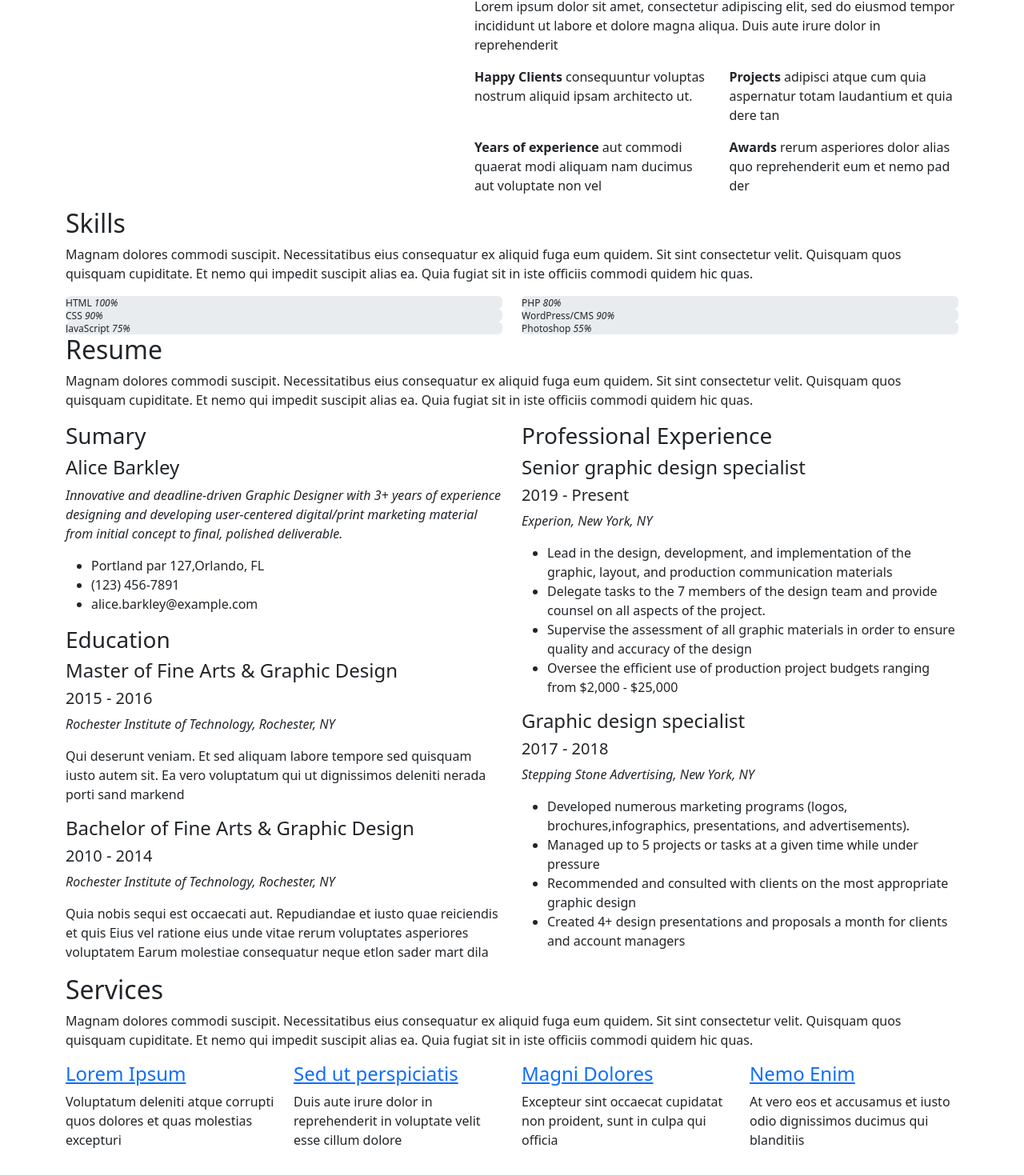
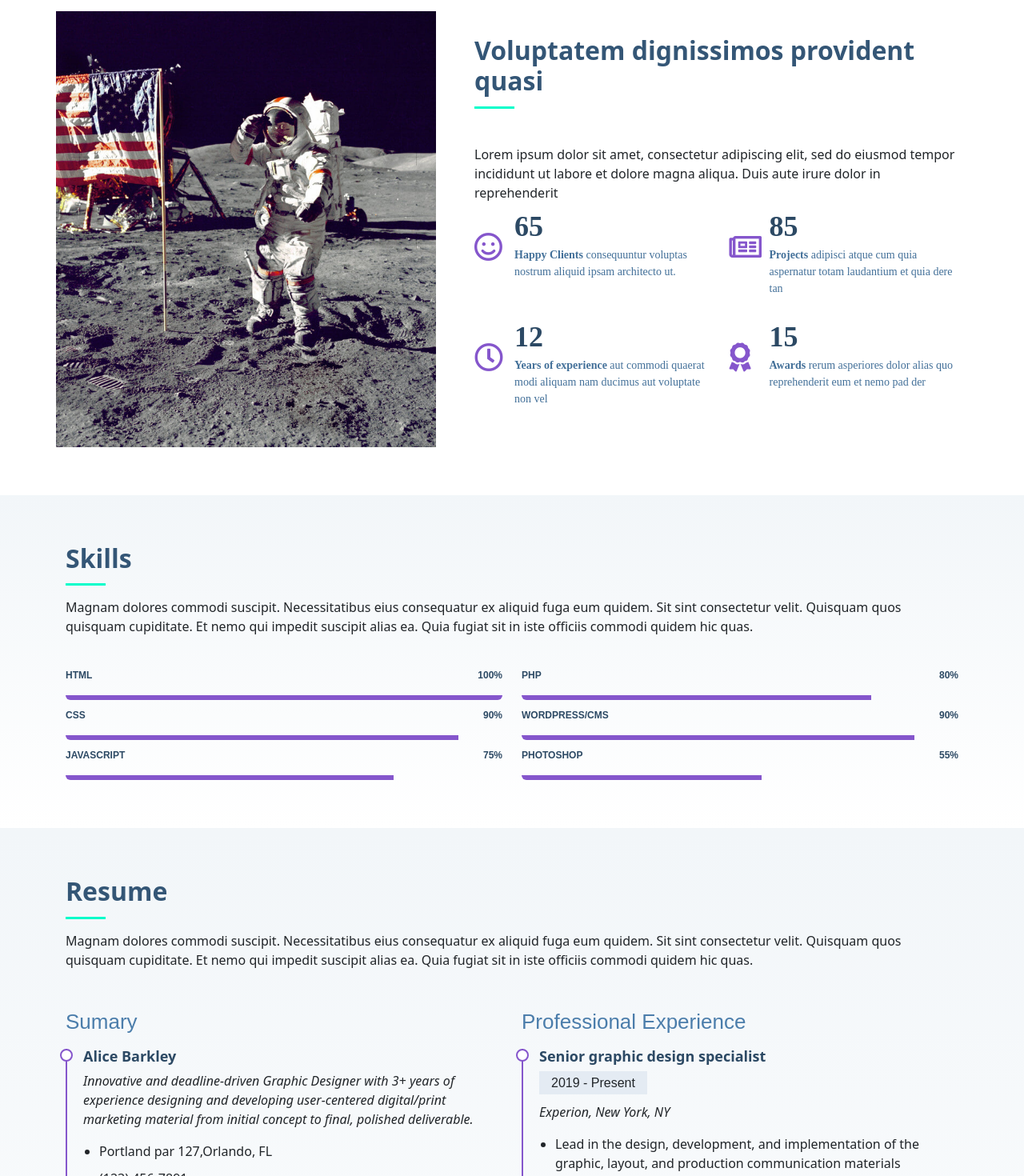
Before and after one commit to aldrinhronchi/Portfolium-Front, an Angular app: page /curriculum in a window 1280 px wide. Shown: the part 102-1572 px from the top of the page at 80% size. Built offline with nearby package versions, Linux system fonts and the light colour scheme.

Commit message:
Refactor: Css do modulo Projetos e Curriculo

```diff
--- a/src/app/curriculum/curriculum.component.css
+++ b/src/app/curriculum/curriculum.component.css
@@ -0,0 +1,303 @@
+/*--------------------------------------------------------------
+# Sections General
+--------------------------------------------------------------*/
+section {
+  padding: 60px 0;
+}
+
+.section-bg {
+  background: linear-gradient(180deg, #f2f6f9 0%, #fff 100%);
+}
+
+.section-title {
+  padding-bottom: 30px;
+}
+
+.section-title h2 {
+  font-size: 32px;
+  font-weight: bold;
+  margin-bottom: 15px;
+  padding-bottom: 15px;
+  position: relative;
+  color: #345676;
+}
+
+.section-title h2::after {
+  content: "";
+  position: absolute;
+  display: block;
+  width: 50px;
+  height: 3px;
+  background: #03fcca;
+  bottom: 0;
+  left: 0;
+}
+
+.section-title p {
+  margin-bottom: 0;
+}
+/*--------------------------------------------------------------
+# About
+--------------------------------------------------------------*/
+.about .content {
+    padding: 30px 0;
+  }
+
+  .about .content h3 {
+    font-weight: 500;
+    font-size: 34px;
+    color: #2c4964;
+  }
+
+  .about .content p {
+    margin-bottom: 0;
+  }
+
+  .about .content .count-box {
+    padding: 20px 0;
+    width: 100%;
+  }
+
+  .about .content .count-box i {
+    display: block;
+    font-size: 36px;
+    color:  #8556cc;
+    float: left;
+    line-height: 2;
+  }
+
+  .about .content .count-box span {
+    font-size: 36px;
+    line-height: 20px;
+    display: block;
+    font-weight: 700;
+    color: #2c4964;
+    margin-left: 50px;
+    font-family: "Playfair Display", serif;
+  }
+
+  .about .content .count-box p {
+    padding: 15px 0 0 0;
+    margin: 0 0 0 50px;
+    font-family: "Playfair Display", serif;
+    font-size: 14px;
+    color: #437099;
+  }
+
+  .about .content .count-box a {
+    font-weight: 600;
+    display: block;
+    margin-top: 20px;
+    color: #437099;
+    font-size: 15px;
+    font-family: "Poppins", sans-serif;
+    transition: ease-in-out 0.3s;
+  }
+
+  .about .content .count-box a:hover {
+    color: #6b96be;
+  }
+
+  .about .image {
+    background: url("/assets/img/avatars/avatar.jpg") center center no-repeat;
+    background-size: cover;
+    min-height: 400px;
+  }
+
+  @media (max-width: 991px) {
+    .about .image {
+      text-align: center;
+    }
+
+    .about .image img {
+      max-width: 80%;
+    }
+  }
+
+  @media (max-width: 667px) {
+    .about .image img {
+      max-width: 100%;
+    }
+  }
+
+  /*--------------------------------------------------------------
+  # Skills
+  --------------------------------------------------------------*/
+   .skills .progress {
+    height: 50px;
+    display: block;
+    background: none;
+  }
+
+  .skills .progress .skill {
+    padding: 10px 0;
+    margin: 0 0 6px 0;
+    text-transform: uppercase;
+    display: block;
+    font-weight: 600;
+    font-family: "Poppins", sans-serif;
+    color: #2c4964;
+  }
+
+  .skills .progress .skill .val {
+    float: right;
+    font-style: normal;
+  }
+
+  .skills .progress-bar-wrap {
+    background: #fbeaf1;
+  }
+
+  .skills .progress-bar {
+    width: 1px;
+    height: 10px;
+    transition: 0.9s;
+    background-color:
+     #8556cc;
+  }
+
+/*--------------------------------------------------------------
+# Resume
+--------------------------------------------------------------*/
+.resume .resume-title {
+    font-size: 26px;
+    font-weight: 500;
+    margin-top: 20px;
+    margin-bottom: 20px;
+    color: #4b7dab;
+    font-family: "Poppins", sans-serif;
+  }
+
+  .resume .resume-item {
+    padding: 0 0 20px 20px;
+    margin-top: -2px;
+    border-left: 2px solid  #8556cc;
+    position: relative;
+  }
+
+  .resume .resume-item h4 {
+    line-height: 18px;
+    font-size: 18px;
+    font-weight: 600;
+    color: #2c4964;
+    margin-bottom: 10px;
+  }
+
+  .resume .resume-item h5 {
+    font-size: 16px;
+    background: #e4ebf3;
+    padding: 5px 15px;
+    display: inline-block;
+    font-weight: 400;
+    margin-bottom: 10px;
+    font-family: "Poppins", sans-serif;
+  }
+
+  .resume .resume-item ul {
+    padding-left: 20px;
+  }
+
+  .resume .resume-item ul li {
+    padding-bottom: 10px;
+  }
+
+  .resume .resume-item:last-child {
+    padding-bottom: 0;
+  }
+
+  .resume .resume-item::before {
+    content: "";
+    position: absolute;
+    width: 16px;
+    height: 16px;
+    border-radius: 50px;
+    left: -9px;
+    top: 0;
+    background: #fff;
+    border: 2px solid  #8556cc;
+  }
+
+  /*--------------------------------------------------------------
+  # Services
+  --------------------------------------------------------------*/
+  .services .icon-box {
+    padding: 20px 15px;
+    position: relative;
+    overflow: hidden;
+    background: #fff;
+    box-shadow: 0 0 29px 0 rgba(68, 88, 144, 0.2);
+    transition: all 0.3s ease-in-out;
+    border-radius: 8px;
+    text-align: center;
+    z-index: 1;
+  }
+
+  .services .icon-box::before {
+    content: "";
+    position: absolute;
+    top: 0;
+    left: 0;
+    right: 0;
+    height: 0;
+    transition: ease-in-out 0.3s;
+    z-index: -1;
+  }
+
+  .services .icon-box:hover::before {
+    background:  #8556cc;
+    height: 100%;
+    border-radius: 0px;
+  }
+
+  .services .icon {
+    margin: 0 auto 30px auto;
+    padding-top: 10px;
+    display: inline-block;
+    text-align: center;
+    border-radius: 50%;
+    width: 60px;
+    height: 60px;
+    background:  #8556cc;
+    transition: all 0.3s ease-in-out;
+  }
+
+  .services .icon i {
+    font-size: 36px;
+    line-height: 1;
+    color: #fff;
+  }
+
+  .services .title {
+    font-weight: 700;
+    margin-bottom: 15px;
+    font-size: 18px;
+  }
+
+  .services .title a {
+    color: #111;
+  }
+
+  .services .description {
+    font-size: 15px;
+    line-height: 24px;
+    margin-bottom: 0;
+  }
+
+  .services .icon-box:hover .title a,
+  .services .icon-box:hover .description {
+    color: #fff;
+  }
+
+  .services .icon-box:hover .icon {
+    background: #fff;
+  }
+
+  .services .icon-box:hover .icon i {
+    color:  #8556cc;
+  }
+
+  @media (max-width: 768px) {
+    .services .icon-box::before {
+      bottom: 60%;
+    }
+  }
--- a/src/app/curriculum/curriculum.component.html
+++ b/src/app/curriculum/curriculum.component.html
@@ -6,39 +6,43 @@
         <div class="image col-xl-5 d-flex align-items-stretch justify-content-center justify-content-lg-start"></div>
         <div class="col-xl-7 ps-0 ps-lg-5 pe-lg-1 d-flex align-items-stretch">
           <div class="content d-flex flex-column justify-content-center">
-            <h3>Voluptatem dignissimos provident quasi</h3>
+            <div class="section-title">
+              <h2>Voluptatem dignissimos provident quasi</h2>
+
+            </div>
+
             <p>
               Lorem ipsum dolor sit amet, consectetur adipiscing elit, sed do eiusmod tempor incididunt ut labore et dolore magna aliqua. Duis aute irure dolor in reprehenderit
             </p>
             <div class="row">
               <div class="col-md-6 d-md-flex align-items-md-stretch">
                 <div class="count-box">
-                  <i class="bi bi-emoji-smile"></i>
-                  <span data-purecounter-start="0" data-purecounter-end="65" data-purecounter-duration="1" class="purecounter"></span>
+                  <i class="far fa-smile"></i>
+                  <span data-purecounter-start="0" data-purecounter-end="65" data-purecounter-duration="1" class="purecounter">65</span>
                   <p><strong>Happy Clients</strong> consequuntur voluptas nostrum aliquid ipsam architecto ut.</p>
                 </div>
               </div>
 
               <div class="col-md-6 d-md-flex align-items-md-stretch">
                 <div class="count-box">
-                  <i class="bi bi-journal-richtext"></i>
-                  <span data-purecounter-start="0" data-purecounter-end="85" data-purecounter-duration="1" class="purecounter"></span>
+                  <i class="far fa-newspaper"></i>
+                  <span data-purecounter-start="0" data-purecounter-end="85" data-purecounter-duration="1" class="purecounter">85</span>
                   <p><strong>Projects</strong> adipisci atque cum quia aspernatur totam laudantium et quia dere tan</p>
                 </div>
               </div>
 
               <div class="col-md-6 d-md-flex align-items-md-stretch">
                 <div class="count-box">
-                  <i class="bi bi-clock"></i>
-                  <span data-purecounter-start="0" data-purecounter-end="12" data-purecounter-duration="1" class="purecounter"></span>
+                  <i class="far fa-clock"></i>
+                  <span data-purecounter-start="0" data-purecounter-end="12" data-purecounter-duration="1" class="purecounter">12</span>
                   <p><strong>Years of experience</strong> aut commodi quaerat modi aliquam nam ducimus aut voluptate non vel</p>
                 </div>
               </div>
 
               <div class="col-md-6 d-md-flex align-items-md-stretch">
                 <div class="count-box">
-                  <i class="bi bi-award"></i>
-                  <span data-purecounter-start="0" data-purecounter-end="15" data-purecounter-duration="1" class="purecounter"></span>
+                  <i class="fas fa-award"></i>
+                  <span data-purecounter-start="0" data-purecounter-end="15" data-purecounter-duration="1" class="purecounter">15</span>
                   <p><strong>Awards</strong> rerum asperiores dolor alias quo reprehenderit eum et nemo pad der</p>
                 </div>
               </div>
@@ -66,26 +70,20 @@
             <span class="skill">
               HTML <i class="val">100%</i>
             </span>
-            <div class="progress-bar-wrap">
-              <div class="progress-bar" role="progressbar" aria-valuenow="100" aria-valuemin="0" aria-valuemax="100"></div>
-            </div>
+              <div class="progress-bar" style="width: 100%"></div>
           </div>
 
           <div class="progress">
             <span class="skill">
               CSS <i class="val">90%</i>
             </span>
-            <div class="progress-bar-wrap">
-              <div class="progress-bar" role="progressbar" aria-valuenow="90" aria-valuemin="0" aria-valuemax="100"></div>
-            </div>
+              <div class="progress-bar" style="width: 90%"></div>
           </div>
 
           <div class="progress">
             <span class="skill">
               JavaScript <i class="val">75%</i></span>
-            <div class="progress-bar-wrap">
-              <div class="progress-bar" role="progressbar" aria-valuenow="75" aria-valuemin="0" aria-valuemax="100"></div>
-            </div>
+              <div class="progress-bar" style="width: 75%"></div>
           </div>
 
         </div>
@@ -95,25 +93,19 @@
           <div class="progress">
             <span class="skill">
               PHP <i class="val">80%</i></span>
-            <div class="progress-bar-wrap">
-              <div class="progress-bar" role="progressbar" aria-valuenow="80" aria-valuemin="0" aria-valuemax="100"></div>
-            </div>
+              <div class="progress-bar" style="width: 80%"></div>
           </div>
 
           <div class="progress">
             <span class="skill">
               WordPress/CMS <i class="val">90%</i></span>
-            <div class="progress-bar-wrap">
-              <div class="progress-bar" role="progressbar" aria-valuenow="90" aria-valuemin="0" aria-valuemax="100"></div>
-            </div>
+              <div class="progress-bar" style="width: 90%"></div>
           </div>
 
           <div class="progress">
             <span class="skill">
               Photoshop <i class="val">55%</i></span>
-            <div class="progress-bar-wrap">
-              <div class="progress-bar" role="progressbar" aria-valuenow="55" aria-valuemin="0" aria-valuemax="100"></div>
-            </div>
+              <div class="progress-bar" style="width: 55%"></div>
           </div>
 
         </div>
@@ -209,7 +201,7 @@
       <div class="row">
         <div class="col-md-6 col-lg-3 d-flex align-items-stretch mb-5 mb-lg-0">
           <div class="icon-box">
-            <div class="icon"><i class="bx bxl-dribbble"></i></div>
+            <div class="icon"><i class="fab fa-dribbble"></i></div>
             <h4 class="title"><a href="">Lorem Ipsum</a></h4>
             <p class="description">Voluptatum deleniti atque corrupti quos dolores et quas molestias excepturi</p>
           </div>
@@ -217,7 +209,7 @@
 
         <div class="col-md-6 col-lg-3 d-flex align-items-stretch mb-5 mb-lg-0">
           <div class="icon-box">
-            <div class="icon"><i class="bx bx-file"></i></div>
+            <div class="icon"><i class="far fa-file"></i></div>
             <h4 class="title"><a href="">Sed ut perspiciatis</a></h4>
             <p class="description">Duis aute irure dolor in reprehenderit in voluptate velit esse cillum dolore</p>
           </div>
@@ -225,7 +217,7 @@
 
         <div class="col-md-6 col-lg-3 d-flex align-items-stretch mb-5 mb-lg-0">
           <div class="icon-box">
-            <div class="icon"><i class="bx bx-tachometer"></i></div>
+            <div class="icon"><i class="fas fa-tachometer-alt"></i></div>
             <h4 class="title"><a href="">Magni Dolores</a></h4>
             <p class="description">Excepteur sint occaecat cupidatat non proident, sunt in culpa qui officia</p>
           </div>
@@ -233,7 +225,7 @@
 
         <div class="col-md-6 col-lg-3 d-flex align-items-stretch mb-5 mb-lg-0">
           <div class="icon-box">
-            <div class="icon"><i class="bx bx-world"></i></div>
+            <div class="icon"><i class="fas fa-globe"></i></div>
             <h4 class="title"><a href="">Nemo Enim</a></h4>
             <p class="description">At vero eos et accusamus et iusto odio dignissimos ducimus qui blanditiis</p>
           </div>
```
Also changed, not shown: src/app/projects/projects.component.css (+30 -0 lines), src/app/projects/projects.component.html (+12 -6 lines).
